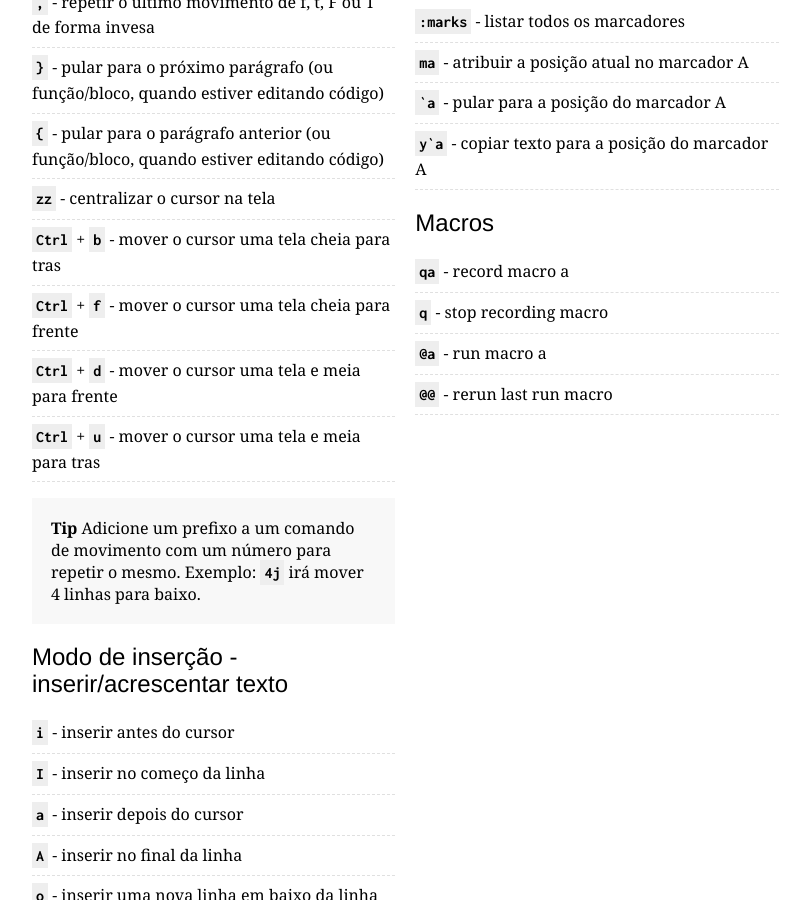
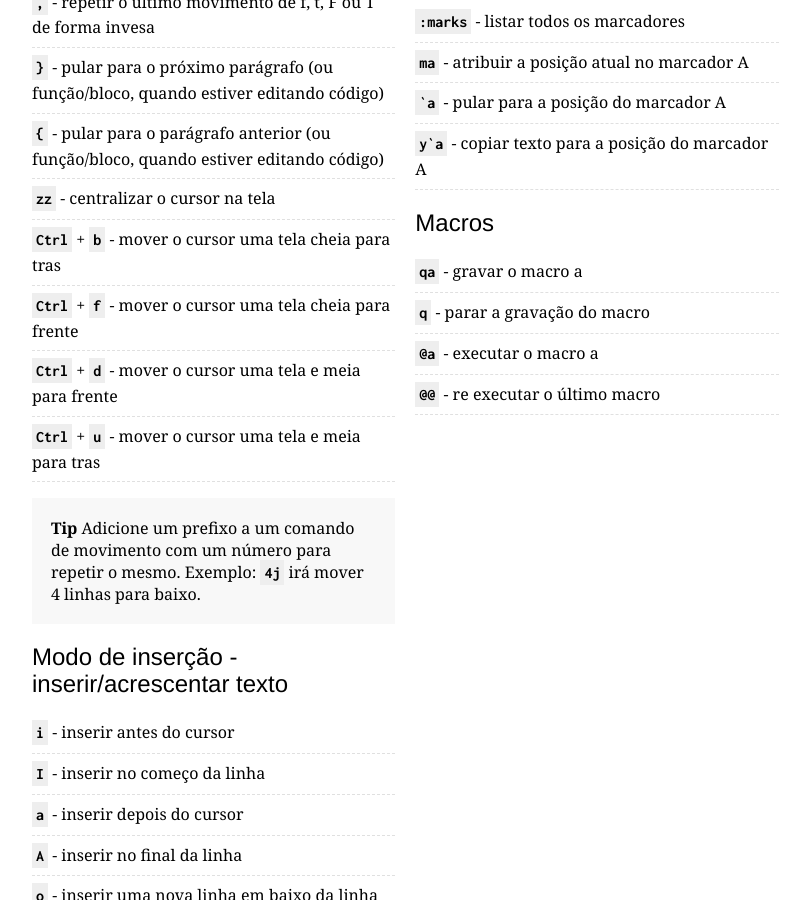
Before and after one commit to rtorr/vim-cheat-sheet, a Jekyll site: the page built from lang/pt_br/index.html, in a window 1280 px wide and 900 px high, scrolled down 1918 px. Shown: the whole window, without its empty margins (43-853 px from the left). Built offline with Jekyll 4.4.1, drawn with Linux system fonts in a browser that asks for light colours.

Commit message:
Translate the macros section

```diff
--- a/lang/pt_br/index.html
+++ b/lang/pt_br/index.html
@@ -116,10 +116,10 @@ marks:
 macros:
   title: "Macros"
   commands:
-    recordA: "record macro a"
-    stopRecording: "stop recording macro"
-    runA: "run macro a"
-    rerun: "rerun last run macro"
+    recordA: "gravar o macro a"
+    stopRecording: "parar a gravação do macro"
+    runA: "executar o macro a"
+    rerun: "re executar o último macro"
 
 global:
   title: "Global"
```
